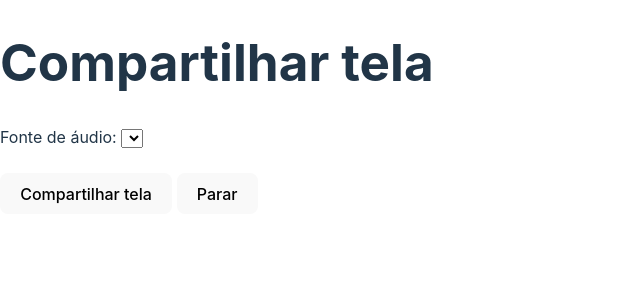
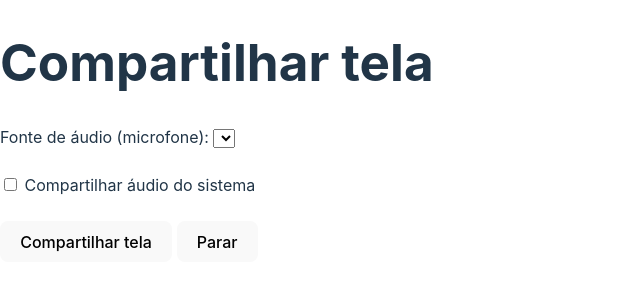
Before and after one commit to Forrageador/UATU, a website built with Vite: page client/presenter.html in a window 1280 px wide. Shown: the whole page, without its empty margins (0-640 px from the left). Built offline with nearby package versions, Linux system fonts and the light colour scheme; no server answers.

Commit message:
feat: add optional system audio sharing via checkbox

```diff
--- a/client/presenter.html
+++ b/client/presenter.html
@@ -8,8 +8,14 @@
   <body>
     <h1>Compartilhar tela</h1>
 
-    <label for="audio-source">Fonte de áudio:</label>
+    <label for="audio-source">Fonte de áudio (microfone):</label>
     <select id="audio-source"></select>
+    <br /><br />
+
+    <label>
+      <input type="checkbox" id="share-system-audio" />
+      Compartilhar áudio do sistema
+    </label>
     <br /><br />
 
     <button id="share-btn">Compartilhar tela</button>
--- a/client/src/presenter.js
+++ b/client/src/presenter.js
@@ -74,13 +74,15 @@ document.getElementById('share-btn').addEventListener('click', async () => {
   try {
     if (!room) await connect();
 
+    const shareSystemAudio = document.getElementById('share-system-audio').checked;
+
     videoStream = await navigator.mediaDevices.getDisplayMedia({
       video: {
         frameRate: { ideal: 30, max: 30 },
         width: { ideal: 1920 },
         height: { ideal: 1080 },
       },
-      audio: true,
+      audio: shareSystemAudio,
     });
 
     const rawVideoTrack = videoStream.getVideoTracks()[0];
```
